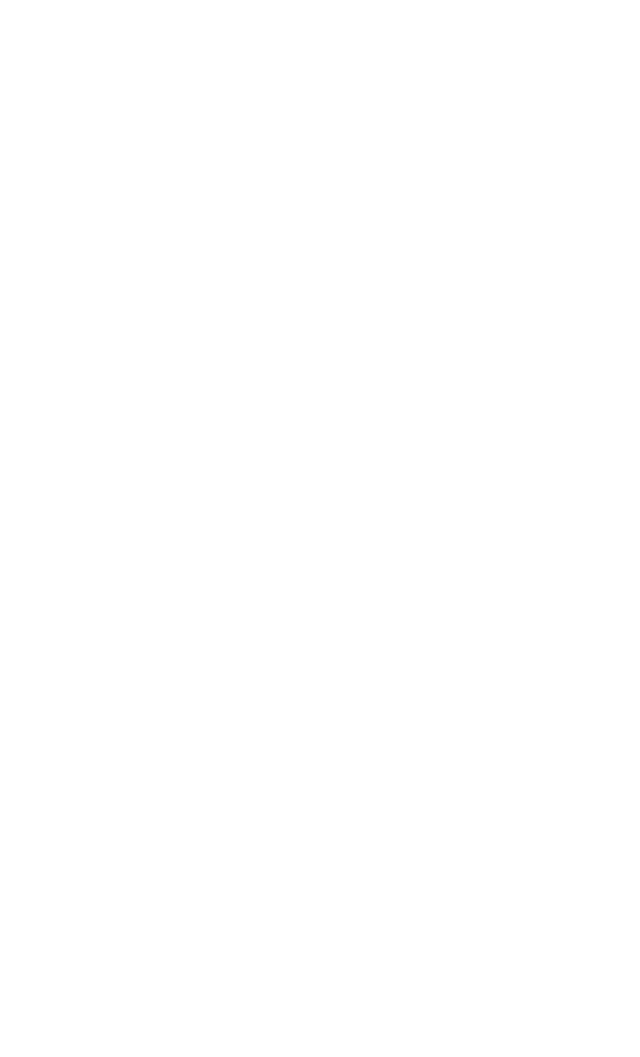
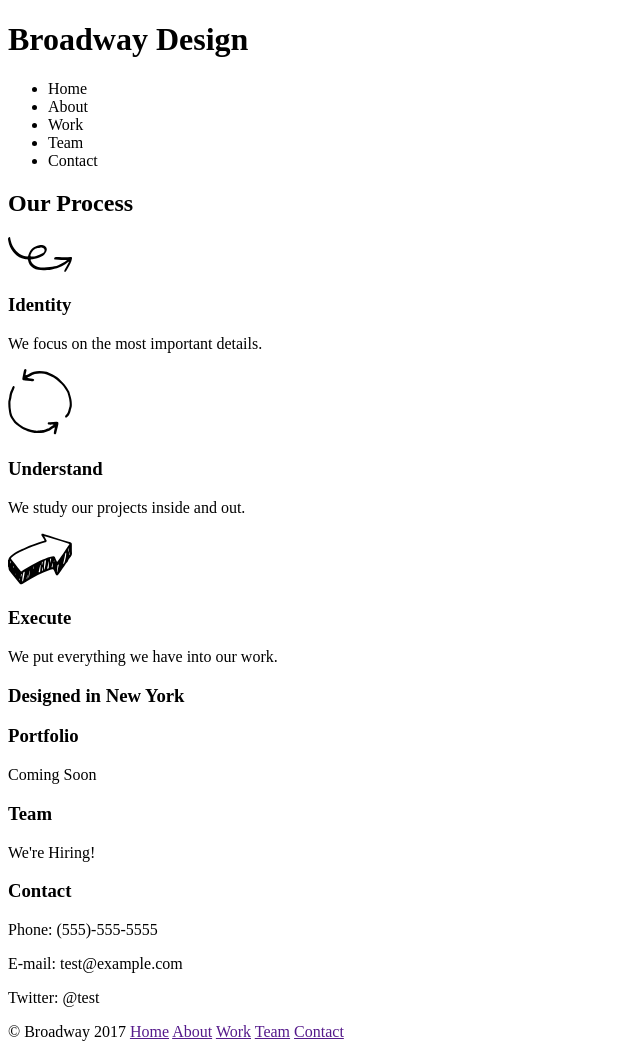
Before and after one commit to DianaKado/Broadway, a plain HTML site: page index.html in a window 1280 px wide. Shown: the whole page, without its empty margins (0-640 px from the left). Before the commit the page ends 800 px from the top, so only its background shows below. Drawn offline with Linux system fonts and the light colour scheme.

Commit message:
Wrote html.

```diff
--- a/index.html
+++ b/index.html
@@ -6,6 +6,46 @@
     <link rel="stylesheet" href="resources/css/style.css">
   </head>
   <body>
+    <div class="top">
+      <h1>Broadway Design</h1>
+      <nav>
+        <ul>
+          <li>Home</li>
+          <li>About</li>
+          <li>Work</li>
+          <li>Team</li>
+          <li>Contact</li>
+        </ul>
+      </nav>
+    </div>
+    <div class="process">
+      <h2>Our Process</h2>
 
+      <p><img src="resources/images/identify.svg" alt="identity"></p>
+      <h3>Identity</h3>
+      <p>We focus on the most important details.</p>
+
+      <p><img src="resources/images/understand.svg" alt="understand"></p>
+      <h3>Understand</h3>
+      <p>We study our projects inside and out.</p>
+
+      <p><img src="resources/images/execute.svg" alt="execute"></p>
+      <h3>Execute</h3>
+      <p>We put everything we have into our work.</p>
+    </div>
+    <div>
+      <h3 class="banner">Designed in New York</h3>
+      <h3>Portfolio</h3>
+      <p>Coming Soon</p>
+      <h3>Team</h3>
+      <p>We're Hiring!</p>
+      <h3>Contact</h3>
+      <p>Phone: (555)-555-5555</p>
+      <p>E-mail: test@example.com</p>
+      <p>Twitter: @test</p>
+    </div>
+    <footer>
+      <p>© Broadway 2017 <a href="">Home</a> <a href="">About</a> <a href="">Work</a> <a href="">Team</a> <a href="">Contact</a></p>
+    </footer>
   </body>
 </html>
```
